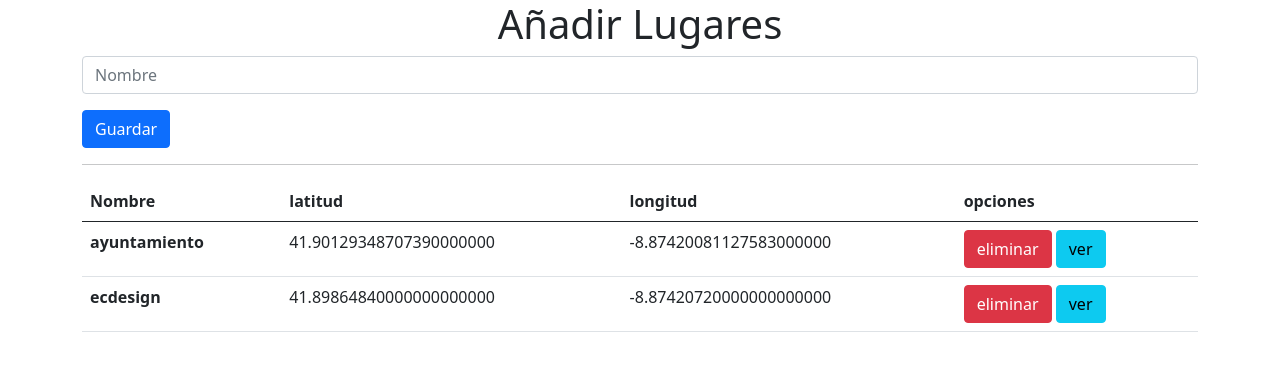
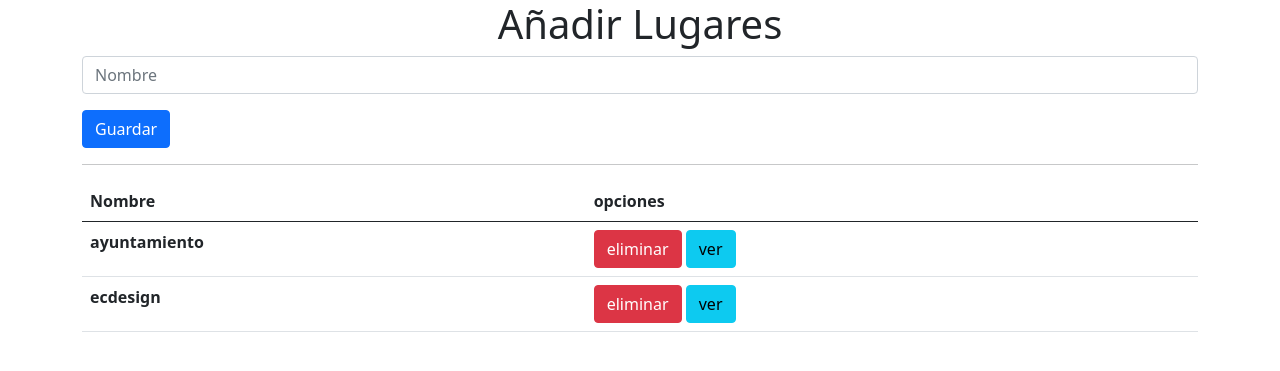
Before and after one commit to jaroldcarlos/test, a Django app: page /register_place in a window 1280 px wide. Shown: the top 371 px of the page. Run offline with Django 4.2, Linux system fonts and the light colour scheme; data comes from the database, SQL or seed files in the repository; some libraries are stand-ins or nearby versions.

Commit message:
fixed table

```diff
--- a/templates/register_place.html
+++ b/templates/register_place.html
@@ -38,12 +38,11 @@
   </form>
   <hr>
   {% if items %}
+  <div class="table-responsive">
   <table class="table">
   <thead>
     <tr>
       <th scope="col">Nombre</th>
-      <th scope="col">latitud</th>
-      <th scope="col">longitud</th>
       <th scope="col">opciones</th>
     </tr>
   </thead>
@@ -51,8 +50,6 @@
     {% for item in items %}
     <tr>
       <th>{{ item.name }}</th>
-      <td>{{ item.latitude }}</td>
-      <td>{{ item.longitude }}</td>
       <td>
         <a href="{% url 'place:delete_place' item.uuid %}" class="btn btn-danger">eliminar</a>
         <a href="{% url 'place:detail_place' item.uuid %}" class="btn btn-info">ver</a>
@@ -61,6 +58,7 @@
     {% endfor %}
   </tbody>
 </table>
+</div>
   {% endif %}
 </div>
 <script>
```
